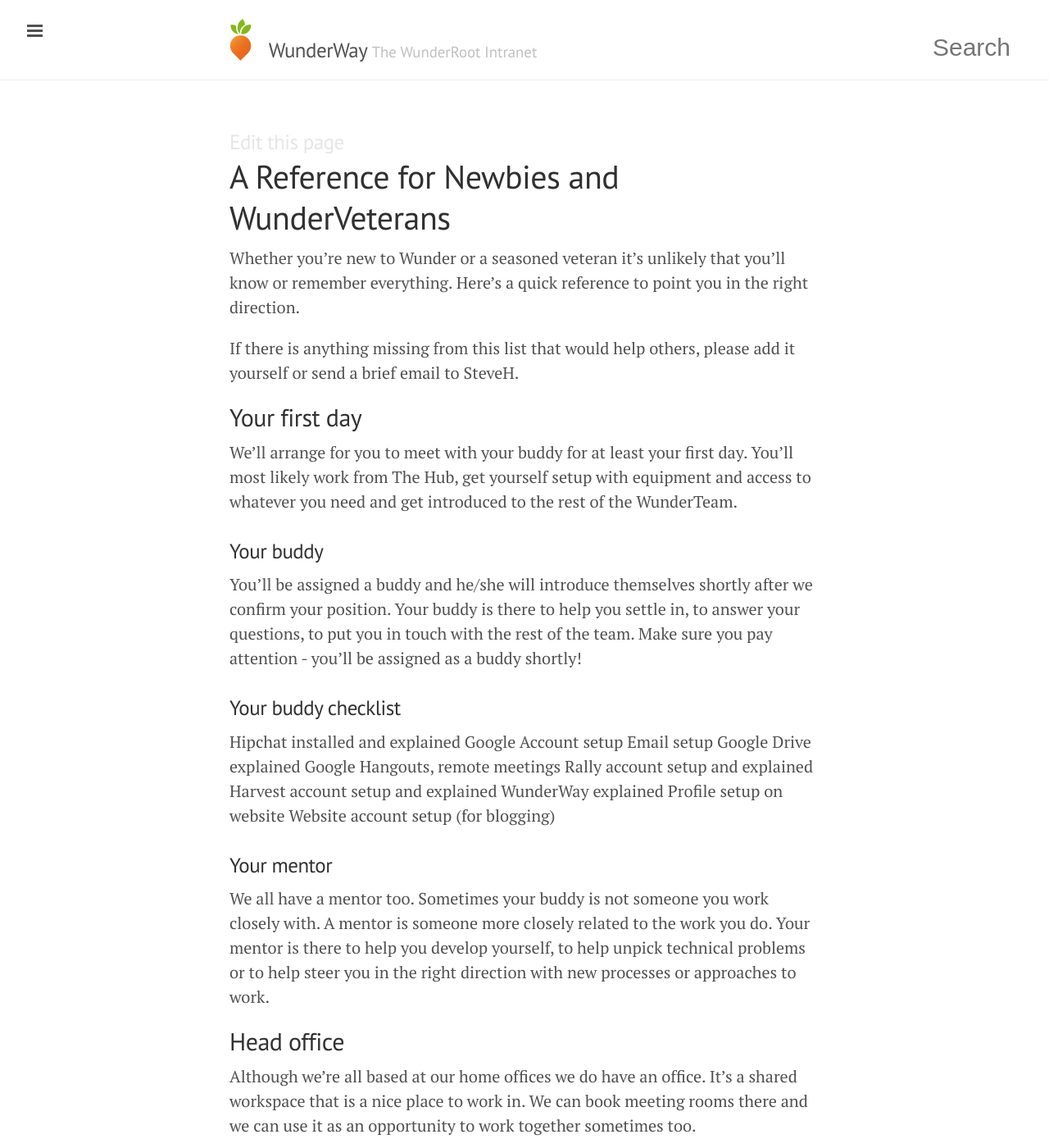
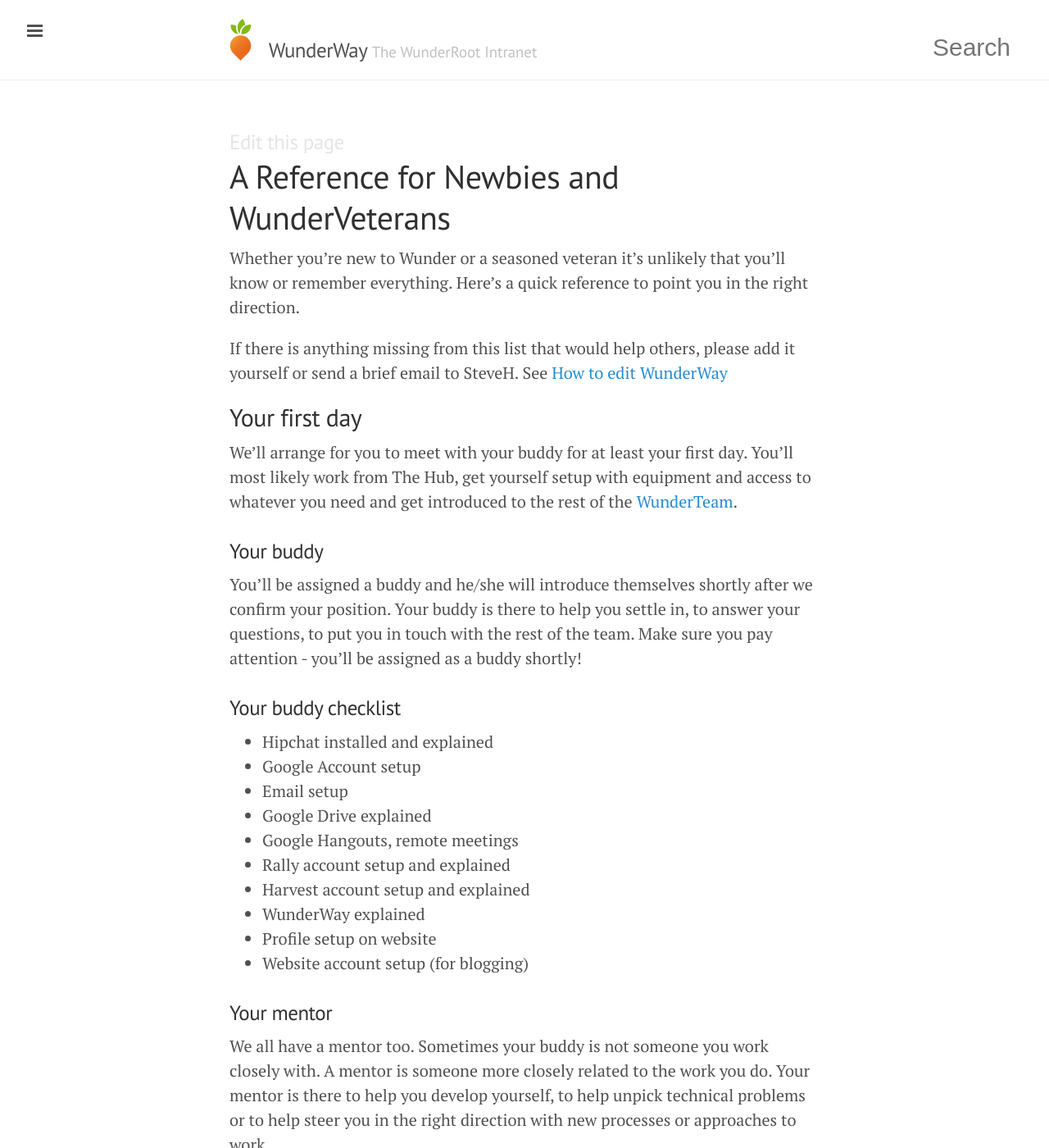
Before and after one commit to tormi/WunderWay, a Jekyll site: the page built from how/WunderReference.md, in a window 1280 px wide and 1400 px high. Shown: the whole window at 82% size. Built offline with Jekyll 4.4.1, drawn with Linux system fonts in a browser that asks for light colours; nearby versions of some CDN libraries; Markdown is read by kramdown in place of the engine named in the settings; some of the changed text lies outside the part shown.

Commit message:
Updating the quick reference guide

```diff
--- a/how/WunderReference.md
+++ b/how/WunderReference.md
@@ -8,11 +8,11 @@ title: A Reference for Newbies and WunderVeterans
 
 Whether you're new to Wunder or a seasoned veteran it's unlikely that you'll know or remember everything. Here's a quick reference to point you in the right direction.
 
-If there is anything missing from this list that would help others, please add it yourself or send a brief email to SteveH.
+If there is anything missing from this list that would help others, please add it yourself or send a brief email to SteveH. See [How to edit WunderWay](http://way.wunder.co.uk/how/how-edit-wunderway/)
 
 ## Your first day
 
-We’ll arrange for you to meet with your buddy for at least your first day. You’ll most likely work from The Hub, get yourself setup with equipment and access to whatever you need and get introduced to the rest of the WunderTeam.
+We’ll arrange for you to meet with your buddy for at least your first day. You’ll most likely work from The Hub, get yourself setup with equipment and access to whatever you need and get introduced to the rest of the [WunderTeam](http://way.wunder.co.uk/who/).
 
 ### Your buddy
 
@@ -20,16 +20,16 @@ You’ll be assigned a buddy and he/she will introduce themselves shortly after
 
 ### Your buddy checklist
 
-Hipchat installed and explained
-Google Account setup
-Email setup
-Google Drive explained
-Google Hangouts, remote meetings
-Rally account setup and explained
-Harvest account setup and explained
-WunderWay explained
-Profile setup on website
-Website account setup (for blogging)
+* Hipchat installed and explained
+* Google Account setup
+* Email setup
+* Google Drive explained
+* Google Hangouts, remote meetings
+* Rally account setup and explained
+* Harvest account setup and explained
+* WunderWay explained
+* Profile setup on website
+* Website account setup (for blogging)
 
 ### Your mentor
 
@@ -57,7 +59,9 @@ We’ll arrange the order of your standard mobile office equipment. This include
 
 Whenever you require any hardware or home office equipment we have a simple process for this. In HipChat or on email explain to the team the details of what you want and the cost and it’ll get peer reviewed. We’re all sensible adults here and all have the company’s best interests at heart so we only order those things we need. Once you have a peer review then email the details to SteveH and Nicola who will place the order for you.
 
-<i>Note: fast cars are not a company expense! (Damn. SP)</i>
+See [How to buy a computer](http://way.wunder.co.uk/how/how-buy-computer/) for more information
+
+Setting up the SIP phone needs a little more explanation. See [Gigaphone Setup] (http://way.wunder.co.uk/how/sip-phone-setup/)
 
 ## Holidays
 
@@ -71,7 +75,7 @@ If you wake up with the lurgy please inform SteveH and someone on your project a
 
 If you have a sick note from the doctor please send a copy to: Wunder, The Hub, 34b York Way, London, N1 9AB and drop The Steve's an email to let us know you've done that.
 
-If you're off for or more days in a row you'll need to complete a self certification form [LINK].
+If you're off sick for 4 more days in a row you'll need to complete a [self certification form](https://www.gov.uk/government/publications/statutory-sick-pay-employees-statement-of-sickness-sc2). For longer term sickness of 7 or more consecutive days (including non-working days) then we'll need you to provide us with a doctor's note to say you're returning to work fit and healthy or a doctor's note to say you'll be off for longer.
 
 Similarly, if you require time off for personal reasons (childcare, compassionate leave, long term sickness) them please speak to either of the Steve’s in confidence.
 
@@ -91,6 +95,8 @@ It’s important that we all have a proper home office setup at home. We expect
 
 There’s also no reason why you can’t make the most of remote working and move around a little. You can work from the garden, from a coffee shop or take yourself off to a Hub for the day. Sometimes, a change is as good as a rest.
 
+We like to share ideas for our home offices here [Comfortable Working](http://way.wunder.co.uk/how/work-comfortably/)
+
 ## Personal development
 
 Personal development is good for us all. Most people are pretty ambitious and we’re keen to help you achieve those ambitions. Whether you’re looking to build on existing skills, develop new skills or become the next chief executive we’ll put in place a plan to help you achieve that. It is also okay that one day your career may take you away from our company. That’s not a taboo subject. We’d be immensely proud if you ended up launching your own business, and still quite pleased if you just became the new Google CEO. The key is that your time at Wunder should be a time to really develop yourself and your professional skills, and a time that you and the company both view as having been a really worthwhile collaboration.
```
Also changed, not shown: other parts of how/WunderReference.md (+3 -1 lines).
